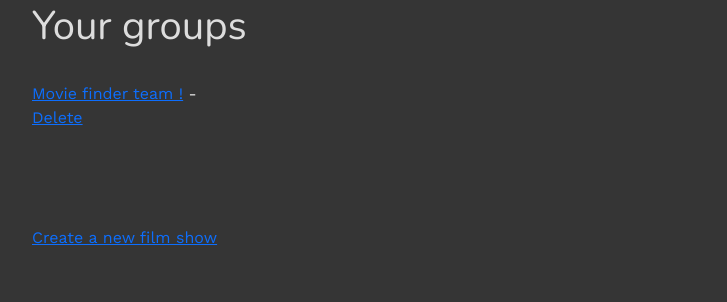
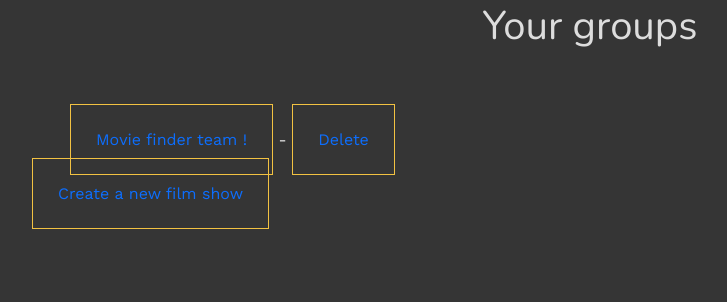
Before and after one commit to tonysnickers/Klaps, a Rails app: page /groups in a window 1280 px wide. Shown: the part 70-372 px from the top of the page, without its empty margins (50-777 px from the left). Run offline with Rails 7, Linux system fonts and the light colour scheme; a user stored in the database is signed in; data comes from the database, SQL or seed files in the repository; style sheets or scripts are compiled from the project's sources; parts of the project's set-up code (start-up, migrations or seed data) failed here and were passed over; some libraries are stand-ins or nearby versions.

Commit message:
button add

```diff
--- a/app/assets/stylesheets/components/_buttons.scss
+++ b/app/assets/stylesheets/components/_buttons.scss
@@ -43,3 +43,10 @@
 .plus-button:hover {
   color: $darkgray;
 }
+
+.group-button {
+  border: 1px solid $yellow;
+  text-decoration: none;
+  padding: 25px;
+  margin: 50px 0;
+}
--- a/app/views/groups/index.html.erb
+++ b/app/views/groups/index.html.erb
@@ -1,17 +1,14 @@
-<h1>Your groups</h1>
+<div class="row d-flex">
+  <h1 class="dash-text mb-5">Your groups</h1>
+</div>
 
-<div class="cards mx-50">
-  <% @groups.each do |group| %>
-    <div class="card-category mx-50">
-    <br>
-      <%= link_to group.name.capitalize, group_path(group.id) %> - <br>
-      <%= link_to "Delete", group_path(group.id), data: {turbo_method: "patch"} %><br>
-    </div>
-  <% end %>
-  <br>
+<div class="row">
+  <div class="col-sm padd-s">
+    <% @groups.each do |group| %>
+      <%= link_to group.name.capitalize, group_path(group.id), class:'group-button' %> -
+      <%= link_to "Delete", group_path(group.id), data: {turbo_method: "patch"}, class:'group-button' %>
+    <% end %>
+  </div>
 </div>
-<br>
-<br>
-<br>
 
-<p class="text-decoration-none"><%= link_to "Create a new film show", new_group_path %></p>
+<p><%= link_to "Create a new film show", new_group_path, class:'group-button' %></p>
```
